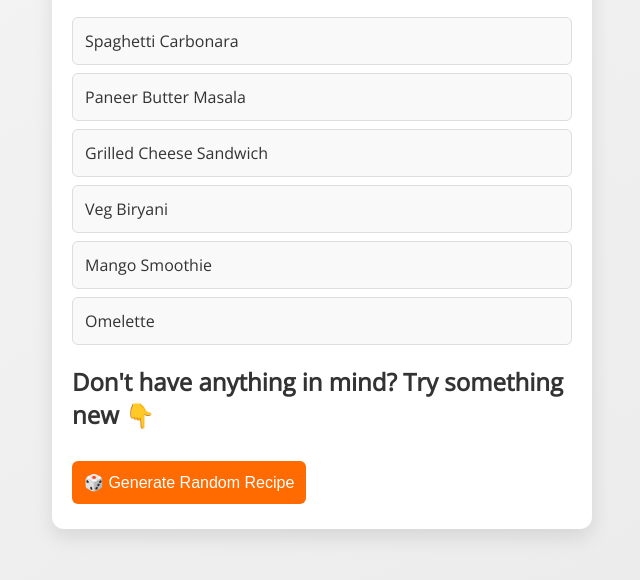
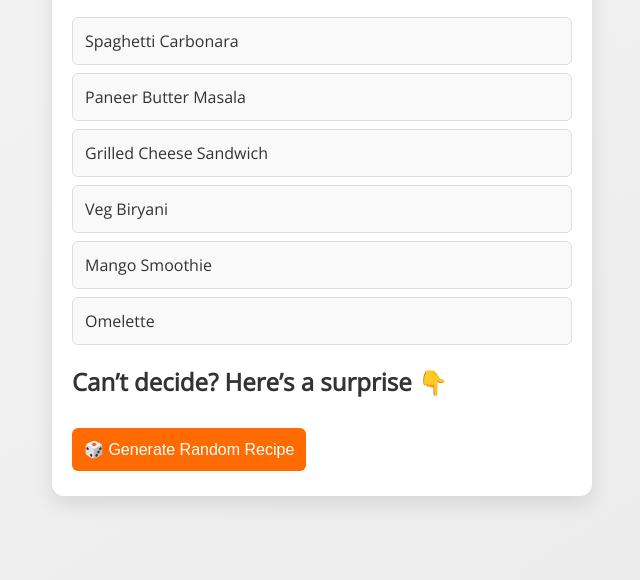
Before and after one commit to rishishpradhan16/recipe-generator, a plain HTML site: page index.html in a window 1280 px wide. Shown: the part 176-756 px from the top of the page, without its empty margins (318-958 px from the left). Drawn offline with nearby package versions, Linux system fonts and the light colour scheme.

Commit message:
Update index.html

```diff
--- a/index.html
+++ b/index.html
@@ -19,7 +19,7 @@
 
     <!-- Random Section -->
     <div class="random-section">
-      <h2>Don't have anything in mind? Try something new 👇</h2>
+      <h2>Can’t decide? Here’s a surprise 👇</h2>
       <button id="randomBtn">🎲 Generate Random Recipe</button>
       <div id="randomRecipeContainer" class="hidden"></div>
     </div>
```
